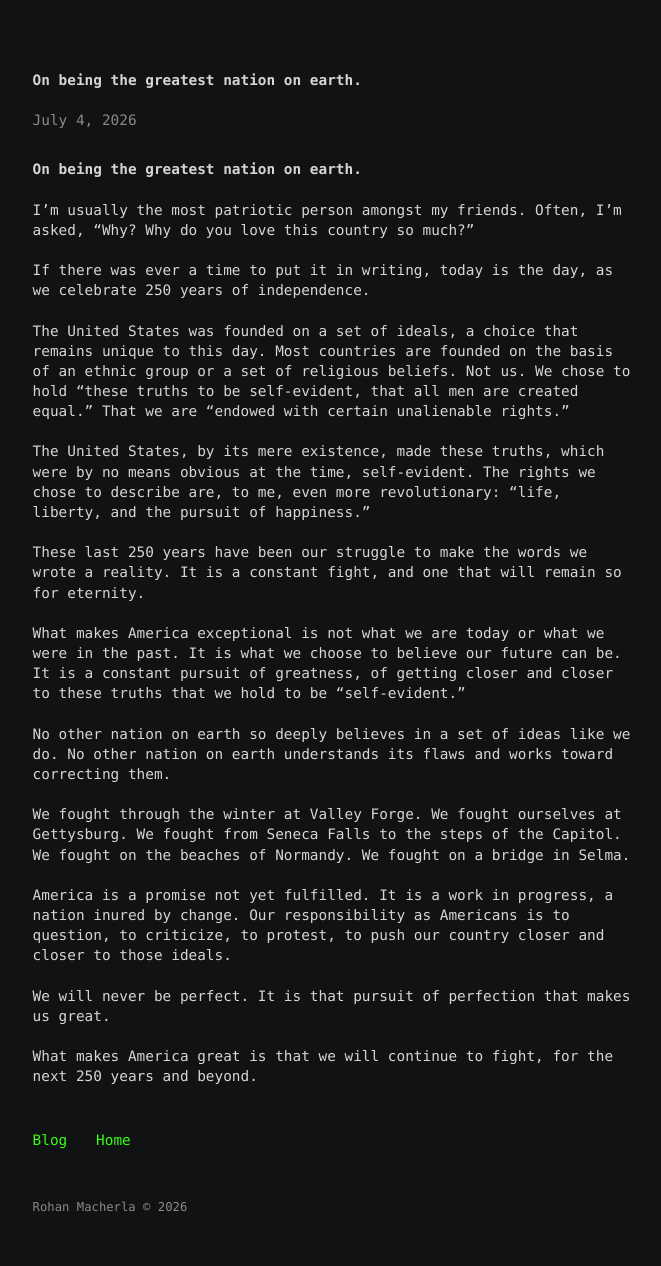
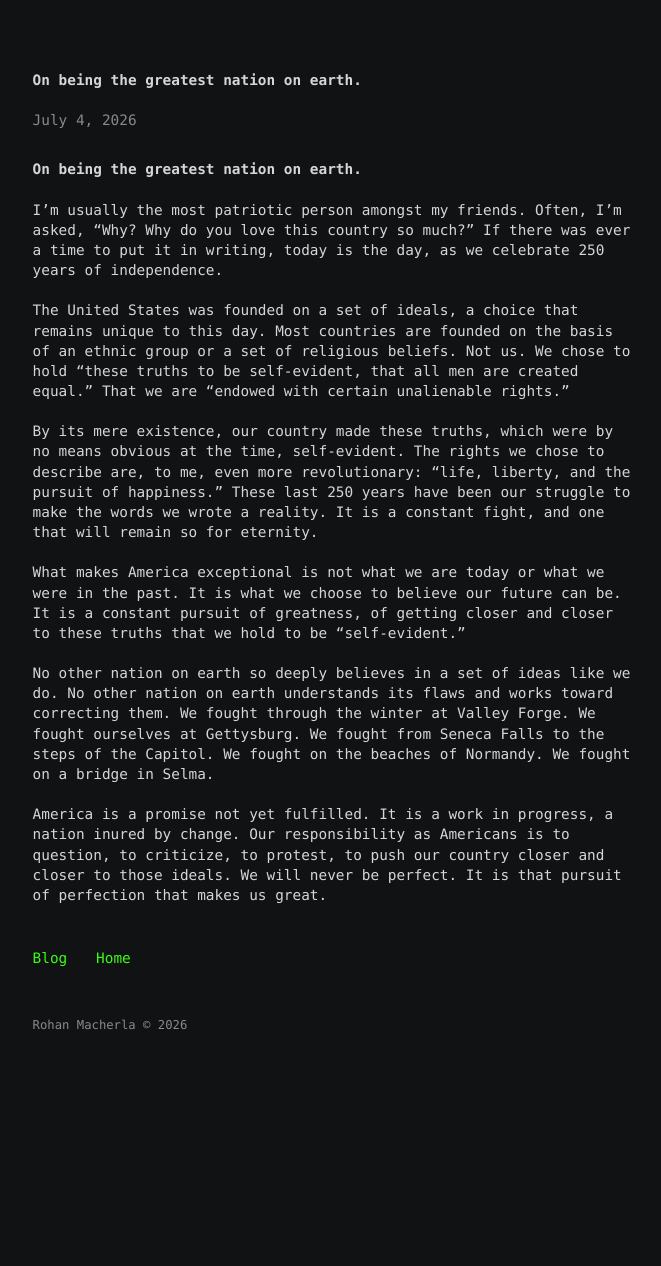
Before and after one commit to rhnmac/personal-site, a Jekyll site: the page built from _posts/2026-07-04-on-being-the-greatest-nation-on-earth.md, in a window 1280 px wide. Shown: the whole page, without its empty margins (305-966 px from the left). Built offline with Jekyll 4.4.1, drawn with Linux system fonts in a browser that asks for light colours; after the commit the page ends 1084 px from its top, so only the background shows below that.

Commit message:
Update 2026-07-04-on-being-the-greatest-nation-on-earth.md

```diff
--- a/_posts/2026-07-04-on-being-the-greatest-nation-on-earth.md
+++ b/_posts/2026-07-04-on-being-the-greatest-nation-on-earth.md
@@ -5,24 +5,14 @@
 
 # On being the greatest nation on earth.
 
-I'm usually the most patriotic person amongst my friends. Often, I'm asked, "Why? Why do you love this country so much?"
-
-If there was ever a time to put it in writing, today is the day, as we celebrate 250 years of independence.
+I'm usually the most patriotic person amongst my friends. Often, I'm asked, "Why? Why do you love this country so much?" If there was ever a time to put it in writing, today is the day, as we celebrate 250 years of independence.
 
 The United States was founded on a set of ideals, a choice that remains unique to this day. Most countries are founded on the basis of an ethnic group or a set of religious beliefs. Not us. We chose to hold "these truths to be self-evident, that all men are created equal." That we are "endowed with certain unalienable rights."
 
-The United States, by its mere existence, made these truths, which were by no means obvious at the time, self-evident. The rights we chose to describe are, to me, even more revolutionary: "life, liberty, and the pursuit of happiness."
-
-These last 250 years have been our struggle to make the words we wrote a reality. It is a constant fight, and one that will remain so for eternity.
+By its mere existence, our country made these truths, which were by no means obvious at the time, self-evident. The rights we chose to describe are, to me, even more revolutionary: "life, liberty, and the pursuit of happiness." These last 250 years have been our struggle to make the words we wrote a reality. It is a constant fight, and one that will remain so for eternity.
 
 What makes America exceptional is not what we are today or what we were in the past. It is what we choose to believe our future can be. It is a constant pursuit of greatness, of getting closer and closer to these truths that we hold to be "self-evident."
 
-No other nation on earth so deeply believes in a set of ideas like we do. No other nation on earth understands its flaws and works toward correcting them.
+No other nation on earth so deeply believes in a set of ideas like we do. No other nation on earth understands its flaws and works toward correcting them. We fought through the winter at Valley Forge. We fought ourselves at Gettysburg. We fought from Seneca Falls to the steps of the Capitol. We fought on the beaches of Normandy. We fought on a bridge in Selma.
 
-We fought through the winter at Valley Forge. We fought ourselves at Gettysburg. We fought from Seneca Falls to the steps of the Capitol. We fought on the beaches of Normandy. We fought on a bridge in Selma.
-
-America is a promise not yet fulfilled. It is a work in progress, a nation inured by change. Our responsibility as Americans is to question, to criticize, to protest, to push our country closer and closer to those ideals.
-
-We will never be perfect. It is that pursuit of perfection that makes us great.
-
-What makes America great is that we will continue to fight, for the next 250 years and beyond.
+America is a promise not yet fulfilled. It is a work in progress, a nation inured by change. Our responsibility as Americans is to question, to criticize, to protest, to push our country closer and closer to those ideals. We will never be perfect. It is that pursuit of perfection that makes us great.
```
